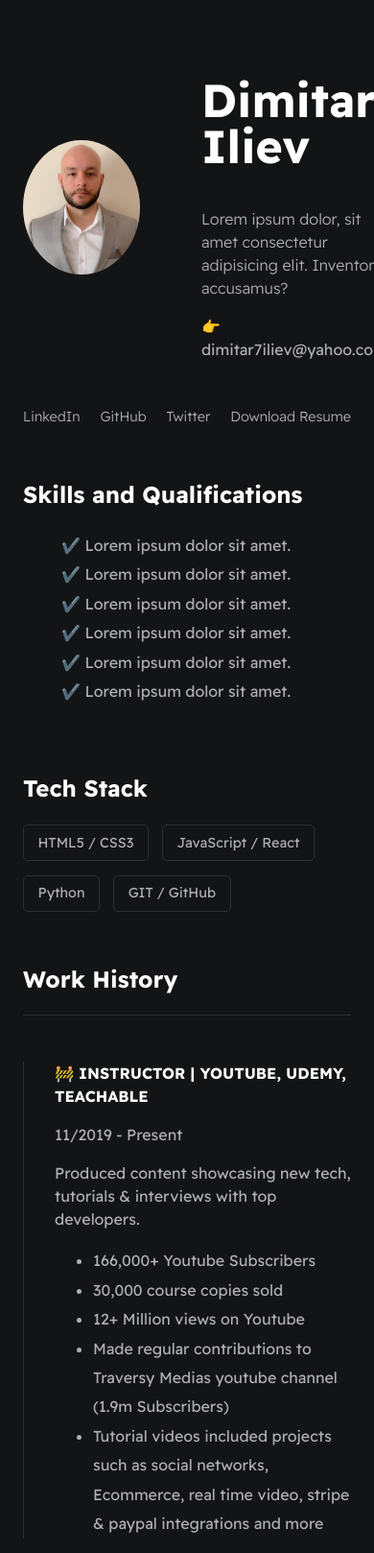
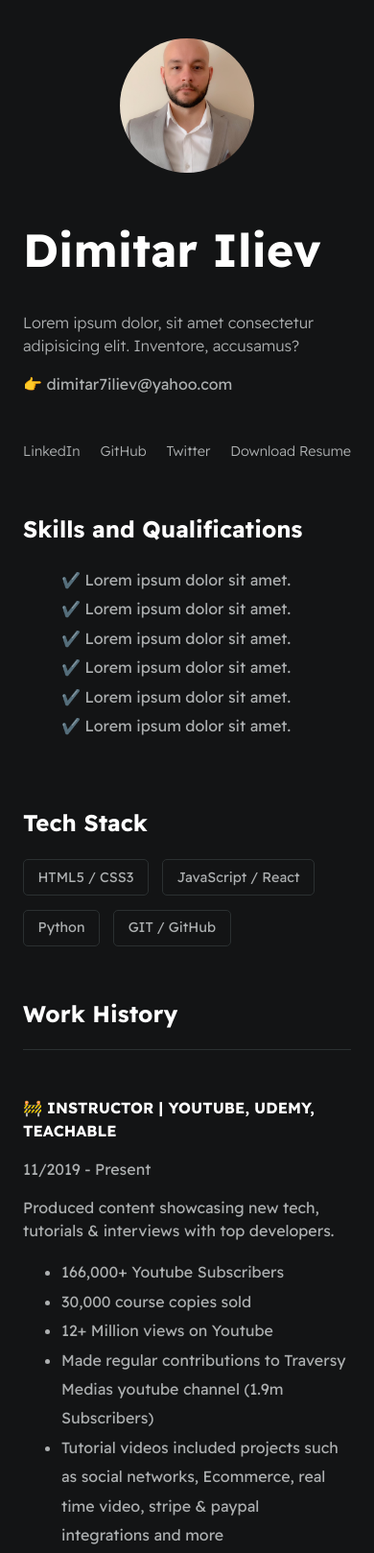
Before and after one commit to Dimitar-Iliev7/Digital-Resume, a plain HTML site: page index.html in a window 390 px wide. Shown: the top 1618 px of the page at 96% size. Drawn offline with Linux system fonts and the light colour scheme.

Commit message:
Adding Responsiveness

```diff
--- a/styles/main.css
+++ b/styles/main.css
@@ -149,3 +149,25 @@ a {
 .card--project a:hover {
   color: var(--mainLinkColor);
 }
+
+@media (max-width: 600px) {
+  #wrapper--hero {
+    flex-direction: column;
+    gap: 1em;
+  }
+
+  #profile-pic {
+    width: 200px;
+    height: 200px;
+  }
+
+  .section--page {
+    padding-top: 1em;
+    padding-bottom: 1em;
+  }
+
+  .card--work-history {
+    border-left: none;
+    padding-left: 0;
+  }
+}
```
